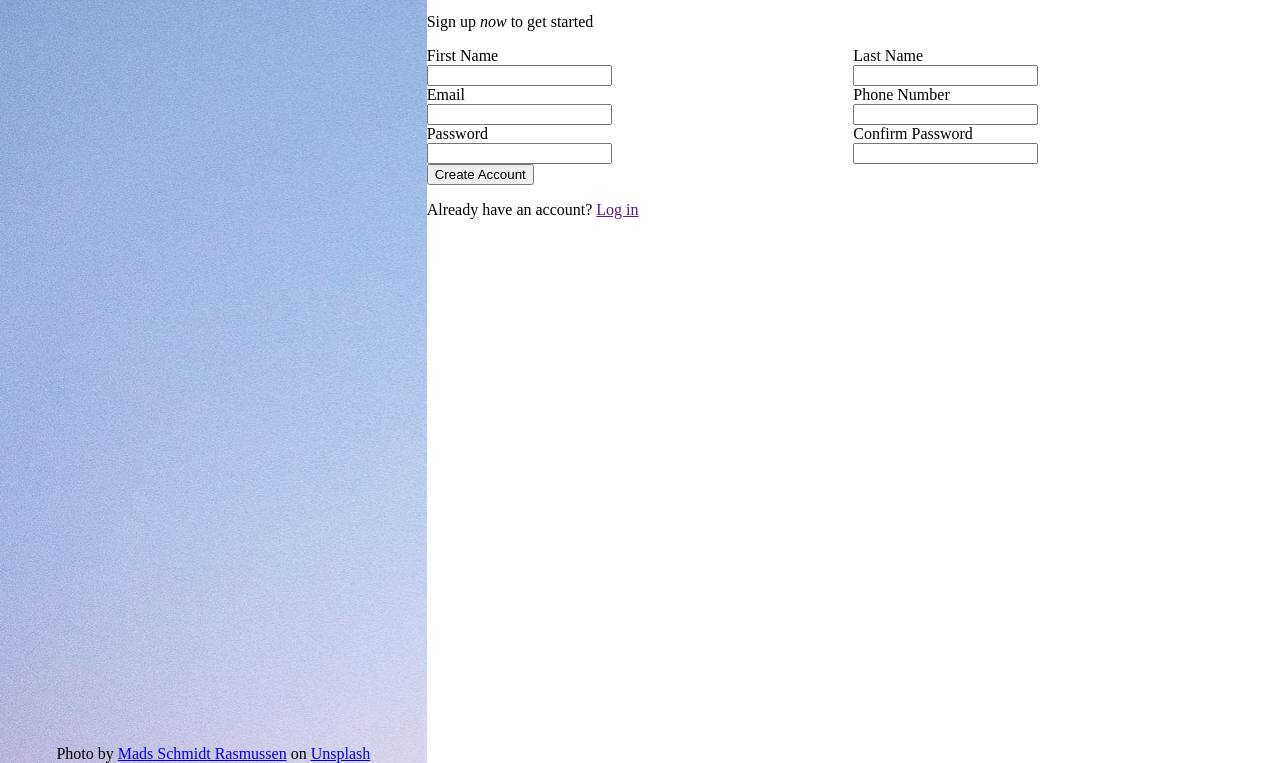
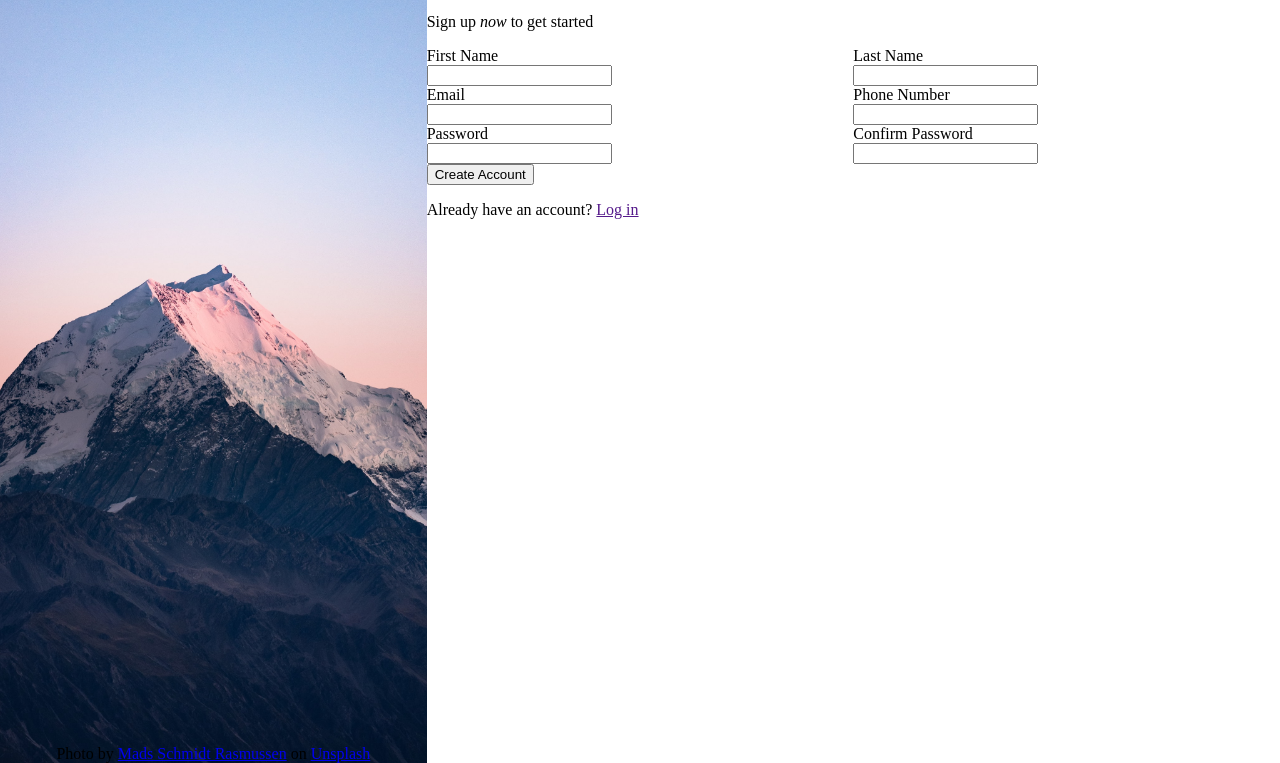
Before and after one commit to John-Jeff/sign-up-form, a plain HTML site: page index.html in a window 1280 px wide. Shown: the part 37-800 px from the top of the page. Drawn offline with Linux system fonts and the light colour scheme.

Commit message:
Position background

```diff
--- a/style.css
+++ b/style.css
@@ -6,7 +6,8 @@ body {
 }
 
 .background {
-    background: url(/mads-schmidt-rasmussen-xfngap_DToE-unsplash.jpg);
+    background: url(/mads-schmidt-rasmussen-xfngap_DToE-unsplash.jpg) no-repeat center;
+    background-size: cover;
 }
 
 aside {
```
